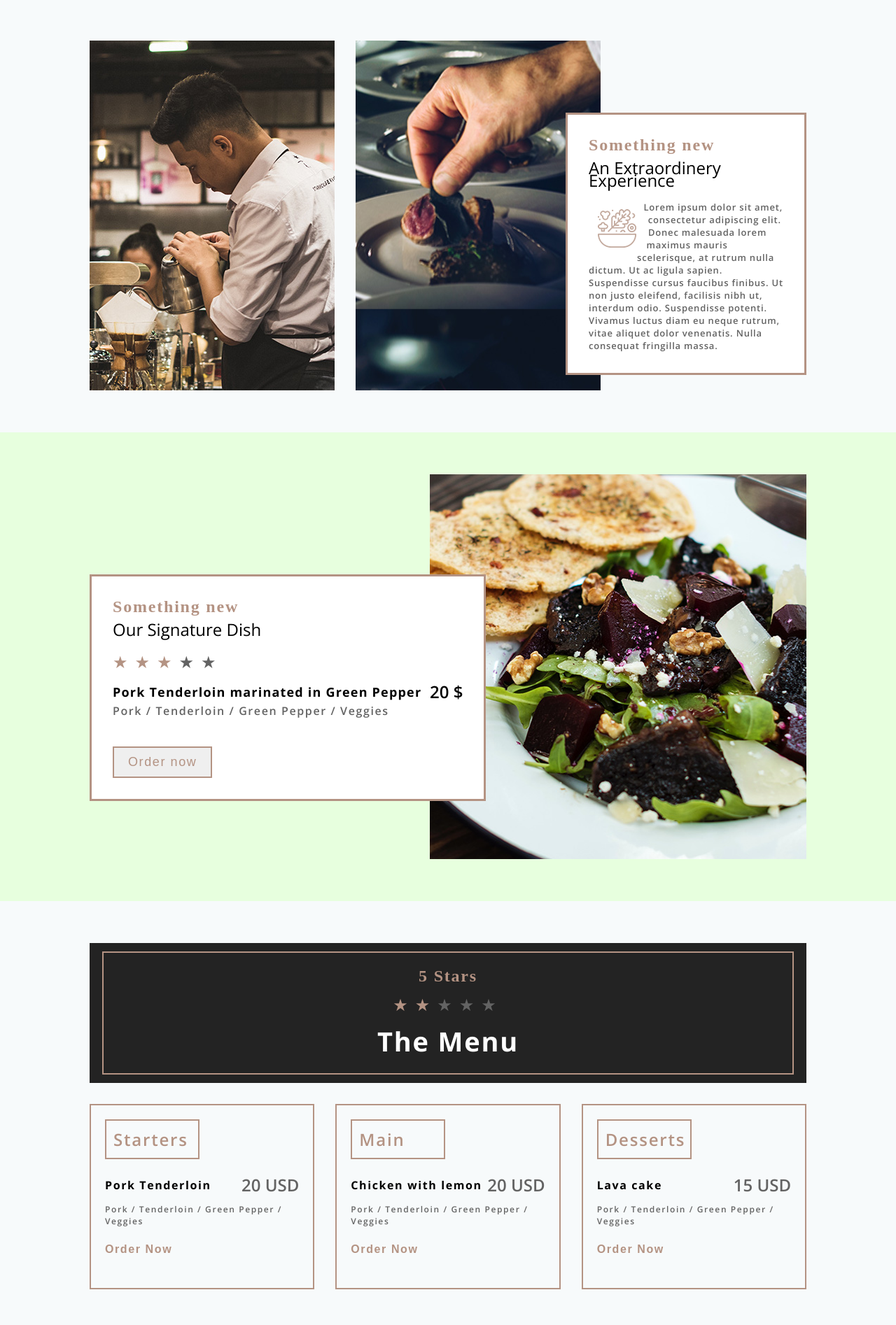
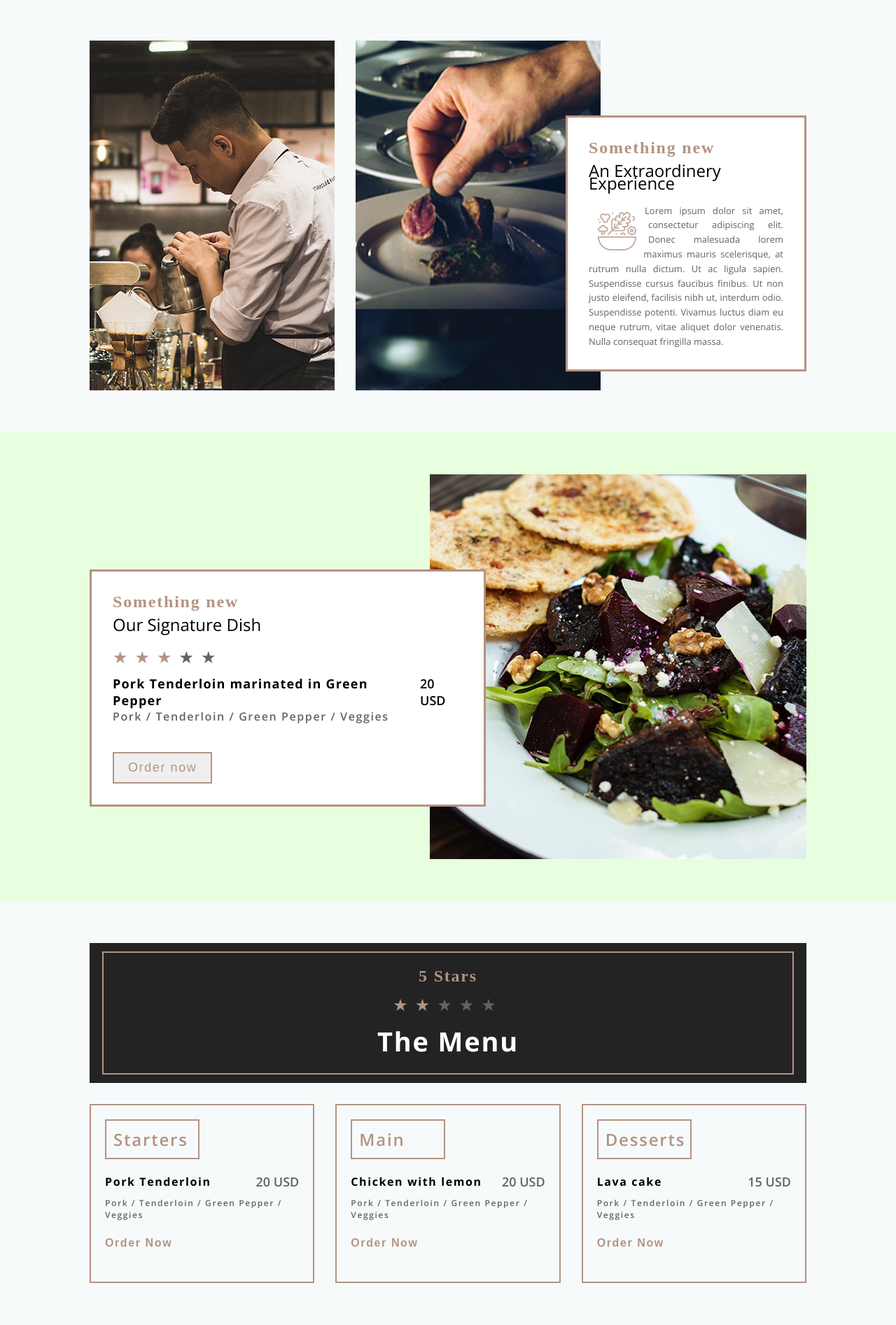
Before and after one commit to AlinaHauriluk/Project, a React (Create React App) app in the folder client/: page / in a window 1280 px wide. Shown: the part 582-2476 px from the top of the page at 70% size. Built offline with nearby package versions, Linux system fonts and the light colour scheme; a web font is replaced by a local one; what react-animations would draw is missing.

Commit message:
corrected design of the homepage

```diff
--- a/client/src/components/header/header.ts
+++ b/client/src/components/header/header.ts
@@ -36,6 +36,7 @@ export const Button = styled.button`
   line-height: 0.65;
   font-size: ${({ theme }) => theme.fontSize.medium};
   display: inline-block;
+  cursor: pointer;
 
   :hover {
     background-color: ${({ theme }) => theme.colors.secondary};
--- a/client/src/components/menu/menu.ts
+++ b/client/src/components/menu/menu.ts
@@ -64,7 +64,7 @@ export const DishName = styled.h4`
 
 export const DishPrice = styled.span`
   font-weight: 600;
-  font-size: ${({ theme }) => theme.fontSize.mediumLarge};
+  font-size: ${({ theme }) => theme.fontSize.mediumMedium};
   color: ${({ theme }) => theme.colors.colorText};
 `;
 
--- a/client/src/components/newExperience/newExperience.ts
+++ b/client/src/components/newExperience/newExperience.ts
@@ -25,9 +25,9 @@ export const NewExperienceDescription = styled(BlockDescription)`
 
 export const NewExperienceText = styled.p`
   font-size: ${({ theme }) => theme.fontSize.mediumSmall};
-  font-weight: 600;
-  letter-spacing: 0.8px;
+  line-height: 1.6;
   color: ${({ theme }) => theme.colors.colorText};
+  text-align: justify;
 `;
 
 export const NewExperienceIcon = styled.div`
--- a/client/src/components/signatureDish/index.tsx
+++ b/client/src/components/signatureDish/index.tsx
@@ -30,7 +30,7 @@ const SignatureDish = () => {
             <SignatureDishName>
               Pork Tenderloin marinated in Green Pepper
             </SignatureDishName>
-            <SignatureDishPrice>20 $</SignatureDishPrice>
+            <SignatureDishPrice>20 USD</SignatureDishPrice>
           </FlexSpaceBetween>
 
           <SignatureDishText>
--- a/client/src/components/signatureDish/signatureDish.ts
+++ b/client/src/components/signatureDish/signatureDish.ts
@@ -24,7 +24,7 @@ export const SignatureDishName = styled.h3`
 `;
 
 export const SignatureDishPrice = styled.span`
-  font-size: ${({ theme }) => theme.fontSize.mediumLarge};
+  font-size: ${({ theme }) => theme.fontSize.mediumMedium};
   font-weight: 600;
 `;
 
```
